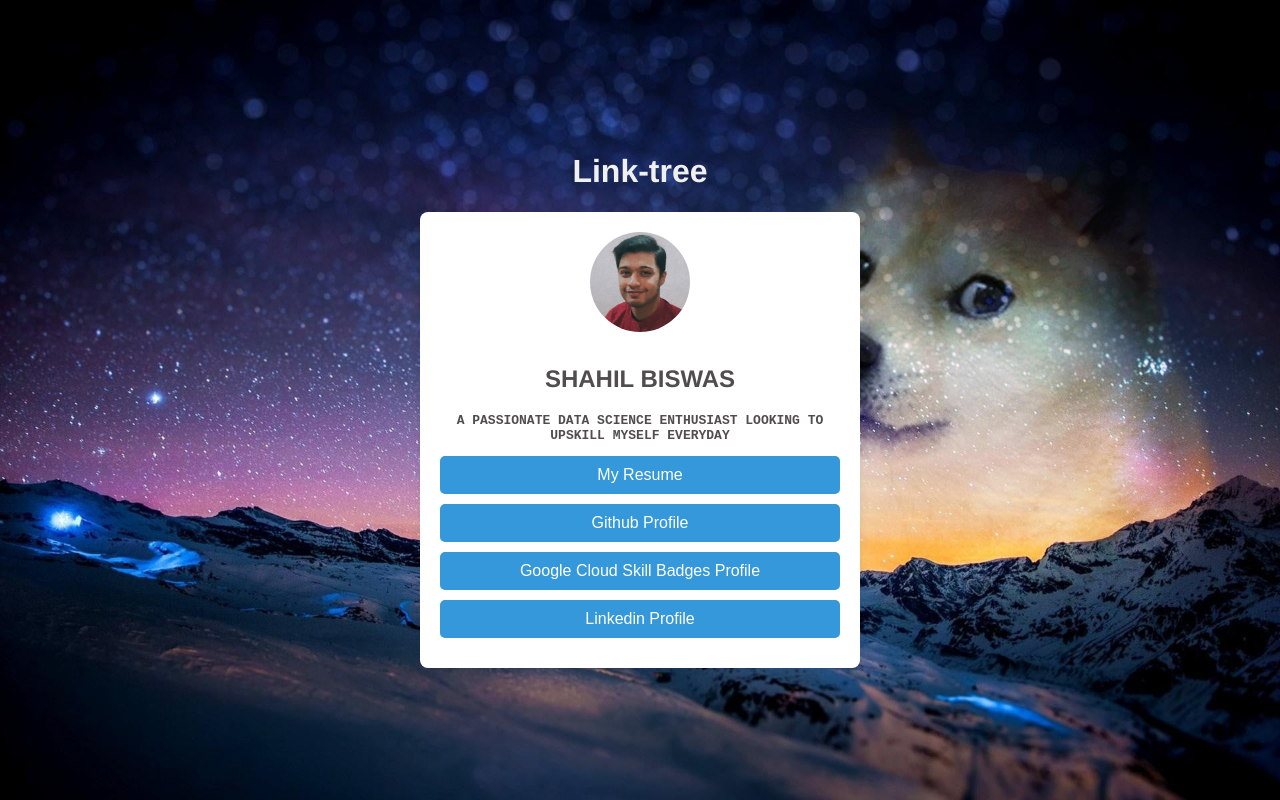
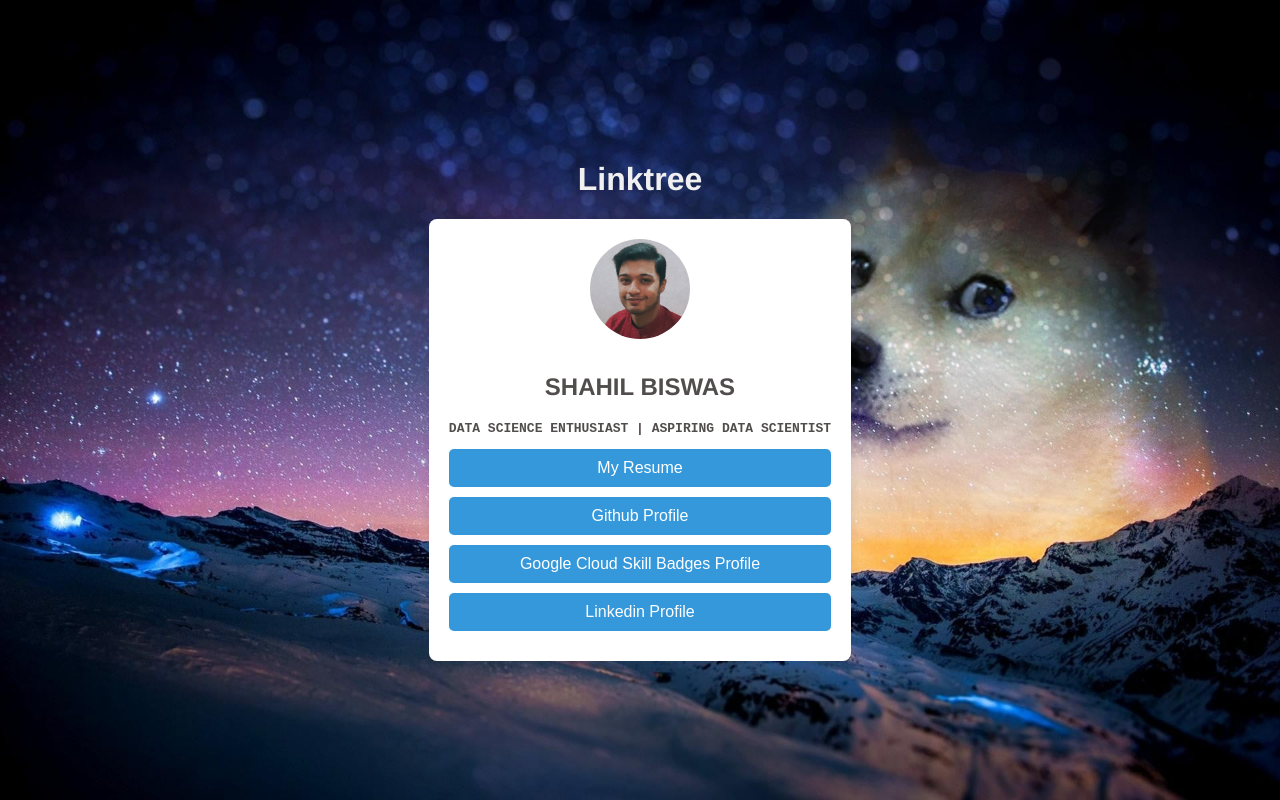
Before and after one commit to ShahilB/Linktree, a plain HTML site: page index.html in a window 1280 px wide. Drawn offline with Linux system fonts and the light colour scheme.

Commit message:
Update index.html

```diff
--- a/index.html
+++ b/index.html
@@ -99,14 +99,14 @@
 <body>
     <div>
 <div>
-    <h1>Link-tree</h1>
+    <h1>Linktree</h1>
 </div>
 
 <div class="linktree-container">
     <img src="photo.png" alt="Profile Picture" class="profile-picture">
     <div>
         <h2>SHAHIL BISWAS</h2>
-        <p>A PASSIONATE DATA SCIENCE ENTHUSIAST LOOKING TO UPSKILL MYSELF EVERYDAY</p>
+        <p> DATA SCIENCE ENTHUSIAST | ASPIRING DATA SCIENTIST </p>
       </div>
     <div class="button-container">
         <a href="Shahil_Biswas_CV.pdf"  target="_blank"  class="button">My Resume</a>
```
